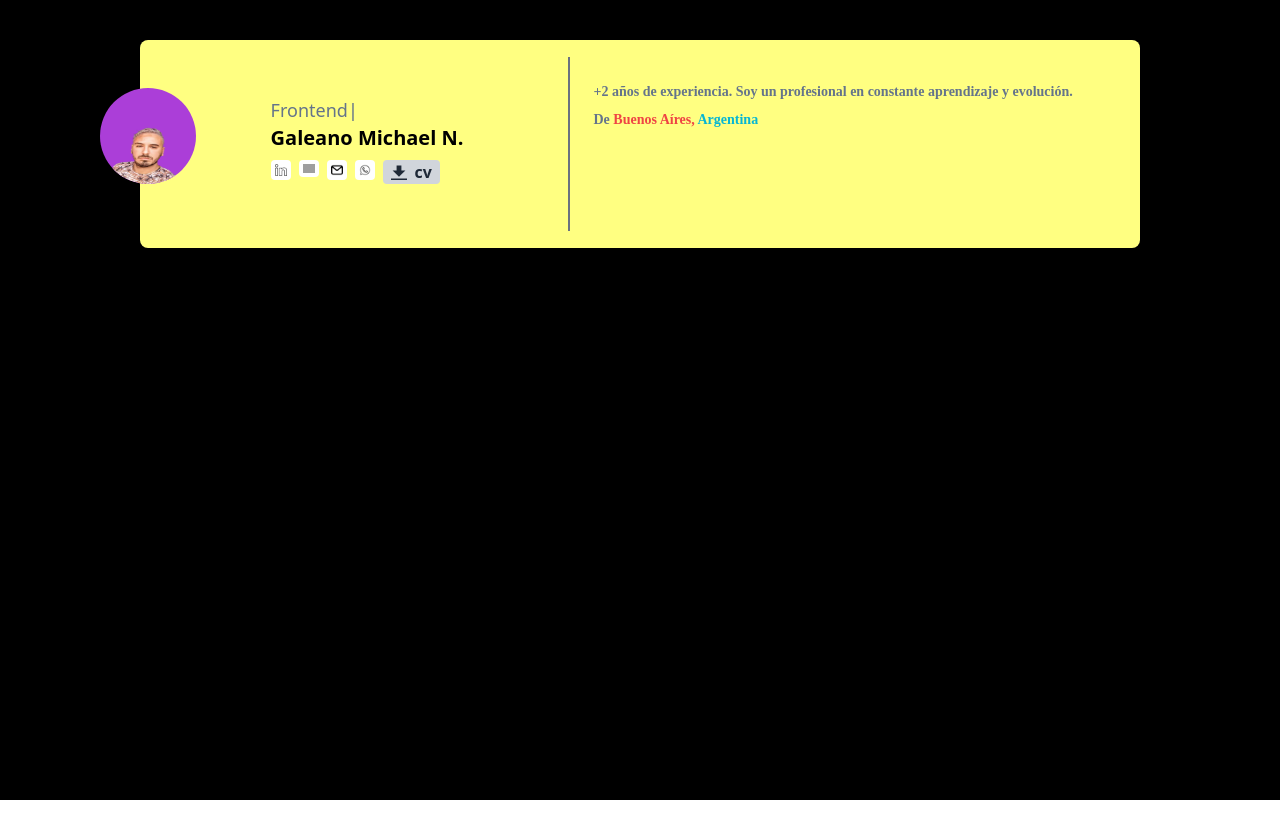
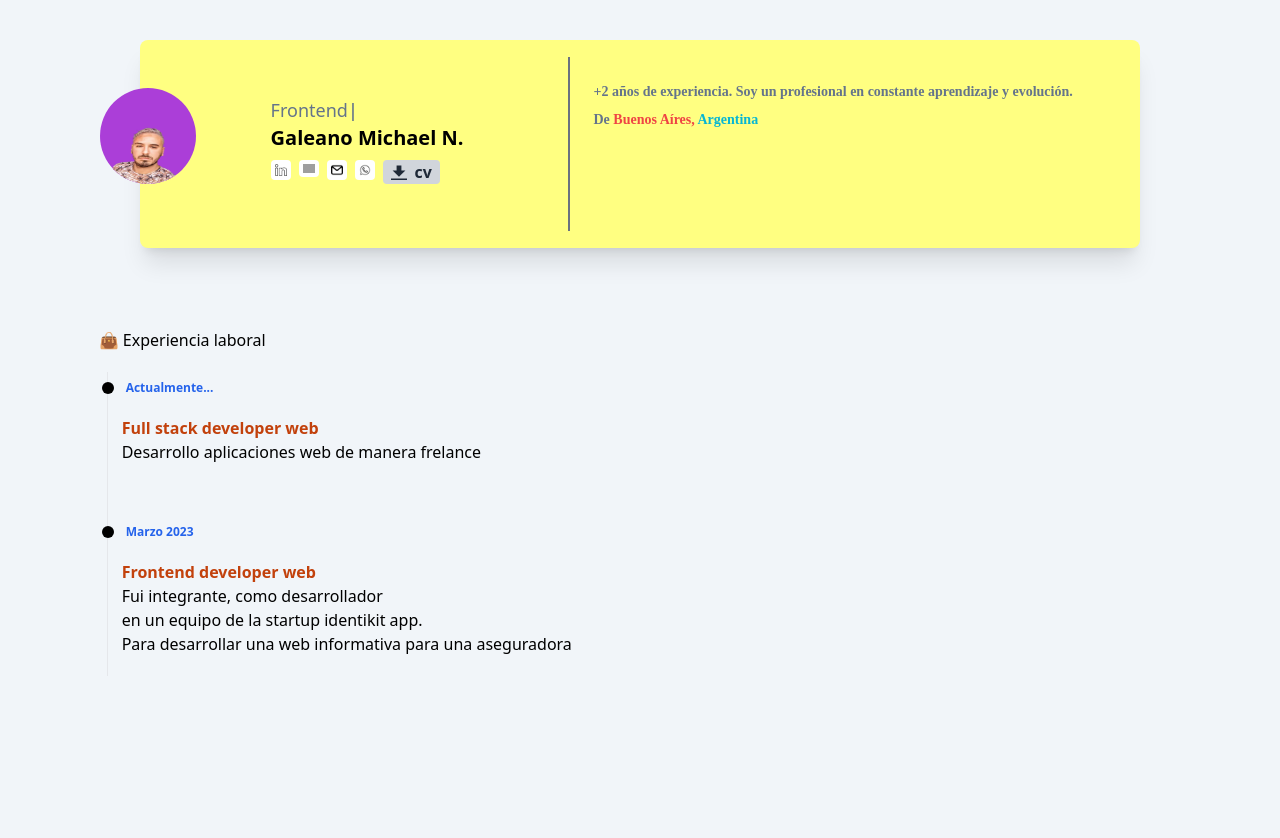
Before and after one commit to mikygaleano/app-my-porfolio, a React (Vite) app: page / in a window 1280 px wide. Shown: the top 838 px of the page. Before the commit the page ends 800 px from the top, so only its background shows below. Built offline with nearby package versions, Linux system fonts and the light colour scheme; grey boxes are pictures that could not be loaded.

Commit message:
add experiencia

```diff
--- a/src/App.jsx
+++ b/src/App.jsx
@@ -1,11 +1,13 @@
+import { Experiencia } from "./components/experiencia/Experiencia";
 import { Home } from "./components/home/Home";
 
 
 export const App = () =>{
 
   return (
-    <main className="bg-black min-h-screen">
+    <main className="bg-slate-100 min-w-full min-h-screen flex flex-col gap-10">
      <Home/>
+     <Experiencia/>
     </main>
   )
 };
--- /dev/null
+++ b/src/components/experiencia/Experiencia.jsx
@@ -0,0 +1,38 @@
+
+
+export const Experiencia = ()=> {
+
+    return (
+        <section className="w-full min-h-screen flex flex-col items-center">
+            <div className="w-10/12 h-fit flex flex-1 flex-col">
+                <h3 className="-ml-2">👜 Experiencia laboral</h3>
+                <div className="h-fit flex flex-col items-center mt-5">
+                    <div className="w-full h-fit flex flex-col gap-10 border-l">
+                        <article className="w-full h-fit relative -left-1.5 mt-2">
+                            <div className="flex flex-row items-center gap-3">
+                                <div className="w-3 h-3 rounded-full bg-black relative"></div>
+                                <h4 className="text-blue-600 font-semibold text-xs">Actualmente...</h4>
+                            </div>
+                            <div className="max-w-fit p-5">
+                                <h4 className="text-orange-700 font-semibold">Full stack developer web</h4>
+                                <p>Desarrollo aplicaciones web de manera frelance</p>
+                            </div>
+                        </article>
+                        <article className="w-full h-fit relative -left-1.5">
+                            <div className="flex flex-row items-center gap-3">
+                                <div className="w-3 h-3 rounded-full bg-black relative"></div>
+                                <h4 className="text-blue-600 font-semibold text-xs">Marzo 2023</h4>
+                            </div>
+                            <div className="max-w-fit p-5">
+                                <h4 className="text-orange-700 font-semibold">Frontend developer web</h4>
+                                <p className="">Fui integrante, como desarrollador<br />
+                                    en un equipo de la startup identikit app.</p>
+                                <p>Para desarrollar una web informativa para una aseguradora</p>
+                            </div>
+                        </article>
+                    </div>
+                </div>
+            </div>
+        </section>
+    )
+}
--- a/src/components/home/CardHome.jsx
+++ b/src/components/home/CardHome.jsx
@@ -1,4 +1,3 @@
-import { Presentation } from "./Presentation";
 
 
 export const CardHome = ({handleDownload, socialMedia, currentText})=> {
@@ -29,7 +28,14 @@ export const CardHome = ({handleDownload, socialMedia, currentText})=> {
               </div>
             </div>
             <div className="w-fit h-5/6 max-sm:w-10/12 max-sm:h-fit m-auto border border-gray-500"></div>
-            <Presentation/>
+            <div className="w-full h-full flex flex-row items-center justify-center m-auto max-sm:mt-10">
+                <div className="w-11/12 max-sm:h-full max-2xl:h-3/5 max-md:ml-auto max-md:mr-auto max-md:mt-auto flex flex-col">
+                    <div className="w-full flex flex-col gap-2 font-[open-display]">
+                        <p className=" text-slate-500 font-bold text-sm">+2 años de experiencia. Soy un profesional en constante aprendizaje y evolución.</p>
+                        <p className=" text-slate-500 font-bold text-sm">De <span className="text-red-500">Buenos Aíres, </span><span className=" text-cyan-500">Argentina</span></p>
+                    </div>
+                </div>
+            </div>
           </div>
     )
 };
--- a/src/components/home/Home.jsx
+++ b/src/components/home/Home.jsx
@@ -19,7 +19,7 @@ export const Home = ()=> {
       };
 
     return (
-        <section className="min-w-full h-full max-md:max-h-fit flex flex-1 justify-center gap-5 m-auto bg-black">
+        <section className="min-w-full h-full max-md:max-h-fit flex flex-1 justify-center gap-5 m-auto">
             <div className="w-full h-full p-10 max-sm:p-2 grid grid-flow-col max-md:grid-cols-1 max-md:place-content-center gap-2">
                 <CardHome
                     handleDownload={handleDownload}
--- a/src/components/home/Presentation.jsx
+++ /dev/null
@@ -1,15 +0,0 @@
-
-
-export const Presentation = ()=> {
-
-    return (
-        <div className="w-full h-full flex flex-row items-center justify-center m-auto max-sm:mt-10">
-            <div className="w-11/12 max-sm:h-full max-2xl:h-3/5 max-md:ml-auto max-md:mr-auto max-md:mt-auto flex flex-col">
-                <div className="w-full flex flex-col gap-2 font-[open-display]">
-                    <p className=" text-slate-500 font-bold text-sm">+2 años de experiencia. Soy un profesional en constante aprendizaje y evolución.</p>
-                    <p className=" text-slate-500 font-bold text-sm">De <span className="text-red-500">Buenos Aíres, </span><span className=" text-cyan-500">Argentina</span></p>
-                </div>
-            </div>
-        </div>
-    )
-}
```
Also changed, not shown: public/image/astronauta.png (deleted), public/image/desarrollo-web.png (deleted).
